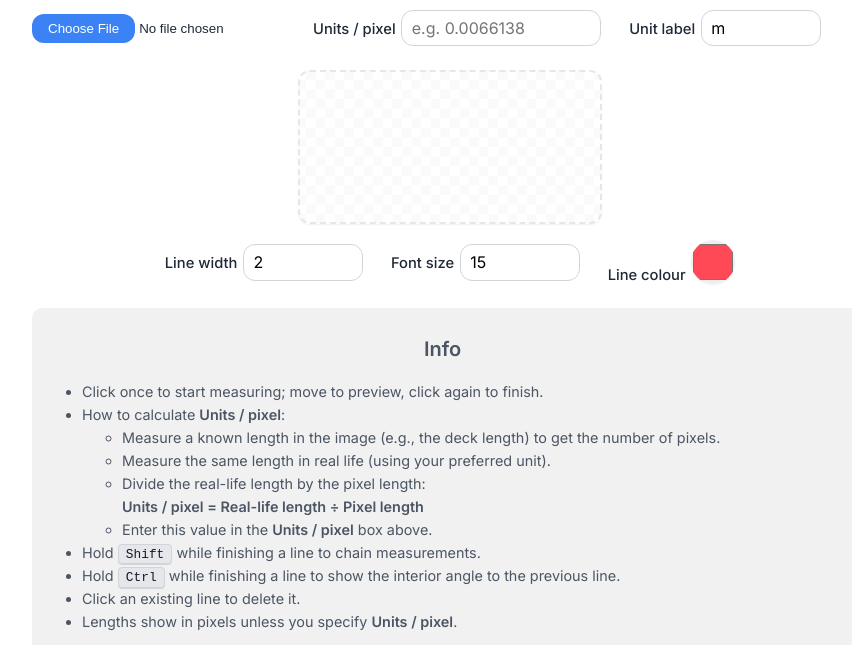
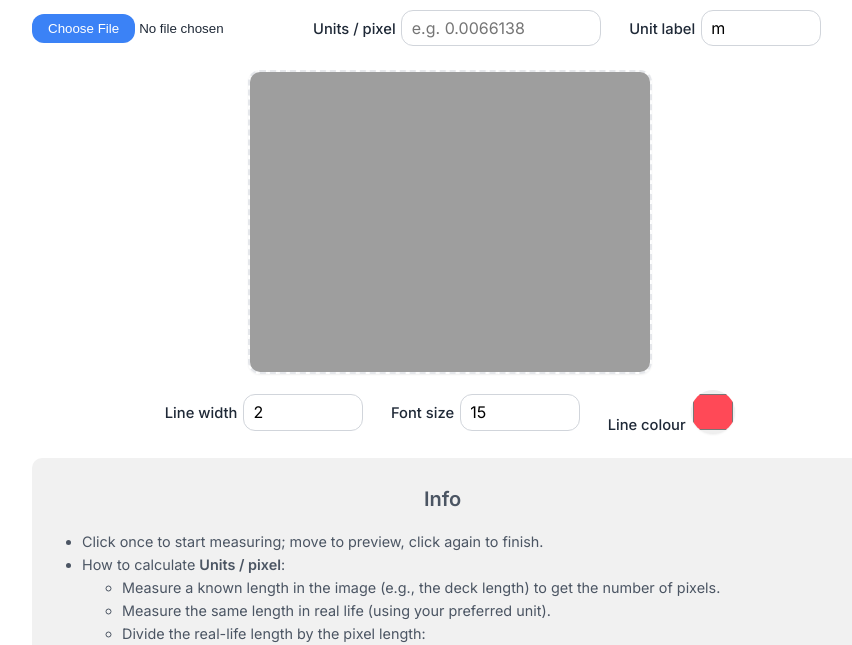
Before and after one commit to TheoGibbons/image-measurer, a plain HTML site: page index.html in a window 1280 px wide. Shown: the part 126-771 px from the top of the page, without its empty margins (190-1042 px from the left). Drawn offline with Linux system fonts and the light colour scheme.

Commit message:
Add default image when the page loads

```diff
--- a/index.html
+++ b/index.html
@@ -145,6 +145,20 @@
     let fontSize =parseInt(fontInput.value,10);
     const HIT=6;
 
+    // Load default image on page load
+    window.addEventListener('DOMContentLoaded', () => {
+      const defaultImg = new Image();
+      defaultImg.onload = () => {
+        img = defaultImg;
+        canvas.width = img.width;
+        canvas.height = img.height;
+        downloadBtn.disabled = false;
+        ctx.clearRect(0,0,canvas.width,canvas.height);
+        ctx.drawImage(img,0,0);
+      };
+      defaultImg.src = 'house.jpg';
+    });
+
     const toCanvas=e=>{
       const r=canvas.getBoundingClientRect();
       return {x:Math.round((e.clientX-r.left)*canvas.width /r.width),
```
Also changed, not shown: 1 other file.
